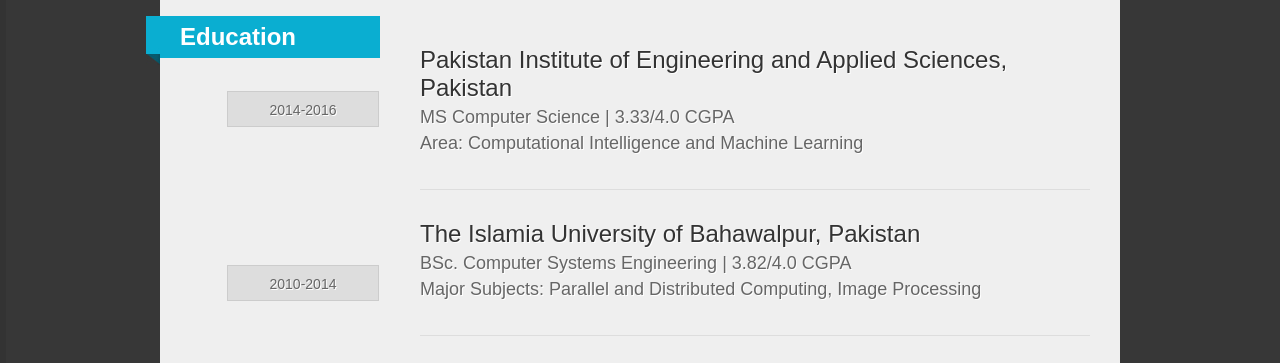
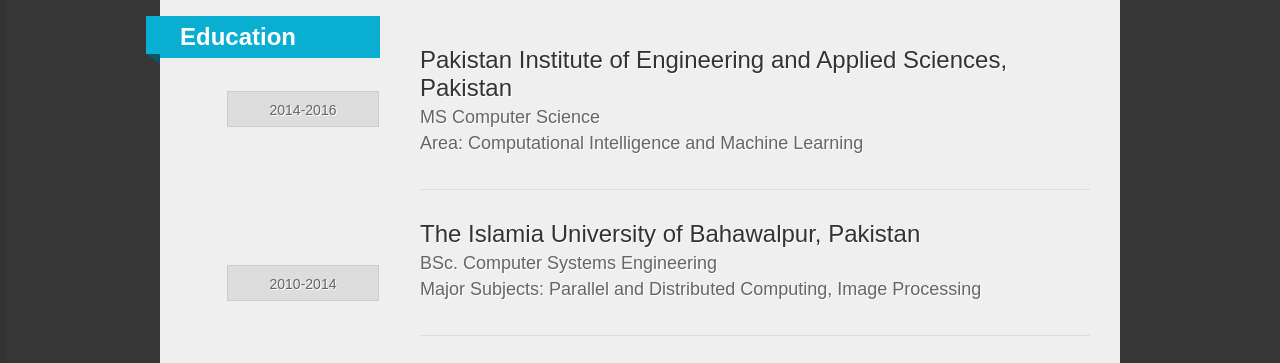
Before and after one commit to RaoUmer/raoumer.github.io, a Jekyll site: the page resume.html, which Jekyll copies as it is, in a window 1280 px wide. Shown: the part 1645-2008 px from the top of the page. Built offline with Jekyll 4.4.1, drawn with Linux system fonts in a browser that asks for light colours.

Commit message:
Update resume.html

```diff
--- a/resume.html
+++ b/resume.html
@@ -124,13 +124,13 @@
           <div class="item">
             <div class="date">2014-2016</div>
             <h4>Pakistan Institute of Engineering and Applied Sciences, Pakistan</h4>
-            <h5>MS Computer Science | 3.33/4.0 CGPA</h5>
+            <h5>MS Computer Science</h5>
             <h5>Area: Computational Intelligence and Machine Learning</h5>
           </div>
          <div class="item">
             <div class="date">2010-2014</div>
             <h4>The Islamia University of Bahawalpur, Pakistan</h4>
-            <h5>BSc. Computer Systems Engineering | 3.82/4.0 CGPA</h5>
+            <h5>BSc. Computer Systems Engineering</h5>
             <h5>Major Subjects: Parallel and Distributed Computing, Image Processing</h5>
           </div>
          <div class="item">
```
